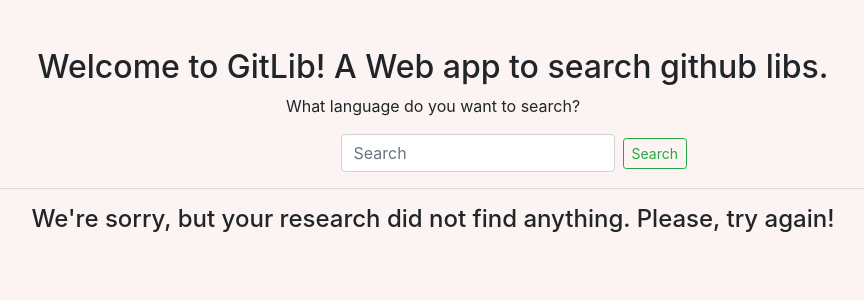
After one commit to LuanDelino/gitlib, a Flask app: template templates/error.html in a window 1280 px wide. The commit adds this page. Shown: the top 300 px of the page, without its empty margins (207-1071 px from the left). Run offline with Flask 2, Linux system fonts and the light colour scheme; the template is opened without the code that fills it, so the values that code supplies are empty.

Commit message:
Modificação do layout e adição de pagina de erro

```diff
--- a/app.py
+++ b/app.py
@@ -14,17 +14,35 @@ def index():
     else:
         language = request.args.get("search")
 
+    if language.lower() == "c#":
+        language = "Csharp"
+
     request_raw = ""
     json = ""
 
     if language != None:
         url = "https://api.github.com/search/repositories?q=language:"+language+"&sort=stars&page=1"
         request_raw = requests.get(url)
+
+        if request_raw.status_code != 200:
+            return render_template("error.html")
+
         json = request_raw.json()
 
-    return render_template("index.html", language=language, json=json)
+        color = ""
+        url_color = "https://raw.githubusercontent.com/ozh/github-colors/master/colors.json"
+        json_color_raw = requests.get(url_color)
+        json_color = json_color_raw.json()
+
+        for i,k in json_color.items():
+            if i.lower() == language.lower():
+                color=k['color']
+
+
+
+    return render_template("index.html", language=language, json=json, color=color)
 
 
 
 if __name__ == "__main__":
-    app.run()
+    app.run(debug=True)
--- /dev/null
+++ b/static/js/changecolor.js
@@ -0,0 +1 @@
+console.log('Funcionando')
--- a/templates/base.html
+++ b/templates/base.html
@@ -14,7 +14,7 @@
     </head>
     <body>
         <div class="content">{% block content %}{% endblock %}</div>
-
         <div class="footer">{% block footer %}{% endblock %}</div>
+        <script src="{{ url_for('static', filename='js/changecolor.js') }}"></script>
     </body>
 </html>
--- /dev/null
+++ b/templates/error.html
@@ -0,0 +1,18 @@
+{% extends "base.html" %}
+
+{% block title %} GitLib {% endblock %}
+
+{% block content %}
+    <div class="container">
+        <div class="title">
+            <h2>Welcome to GitLib! A Web app to search github libs.</h2>
+            <p>What language do you want to search?</p>
+            <form class="form-inline offset-5" method="POST" action="{{ url_for('index') }}" autocomplete="off">
+                <input class="form-control mr-sm-2" type="text" name="search" placeholder="Search">
+                <button class="btn btn-outline-success btn-rounded btn-sm my-0" type="submit">Search</button>
+            </form>
+        </div>
+        <hr>
+        <h4 style="text-align: center;">We're sorry, but your research did not find anything. Please, try again!</h4>
+    </div>
+{% endblock %}
```
Also changed, not shown: templates/index.html (+10 -10 lines), test.py (added, +10 -0 lines).
